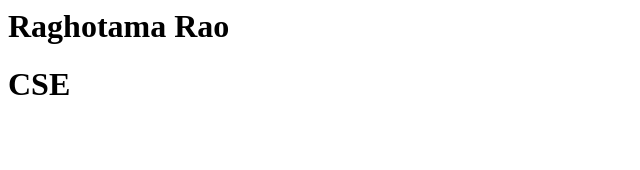
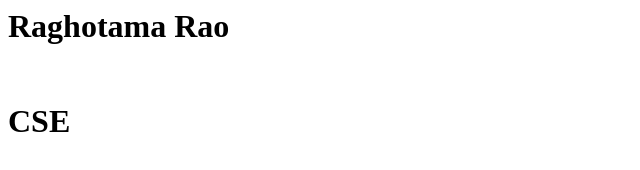
Before and after one commit to mvraghotamarao/mvraghotamarao.github.io, a plain HTML site: page index.html in a window 1280 px wide. Shown: the whole page, without its empty margins (0-640 px from the left). Drawn offline with Linux system fonts and the light colour scheme.

Commit message:
Update index.html

```diff
--- a/index.html
+++ b/index.html
@@ -3,5 +3,5 @@
 Raghotama Rao
 
   </h1>
-  <h1>CSE</h1>
+  <h1><br>CSE</h1>
 </html>
```
